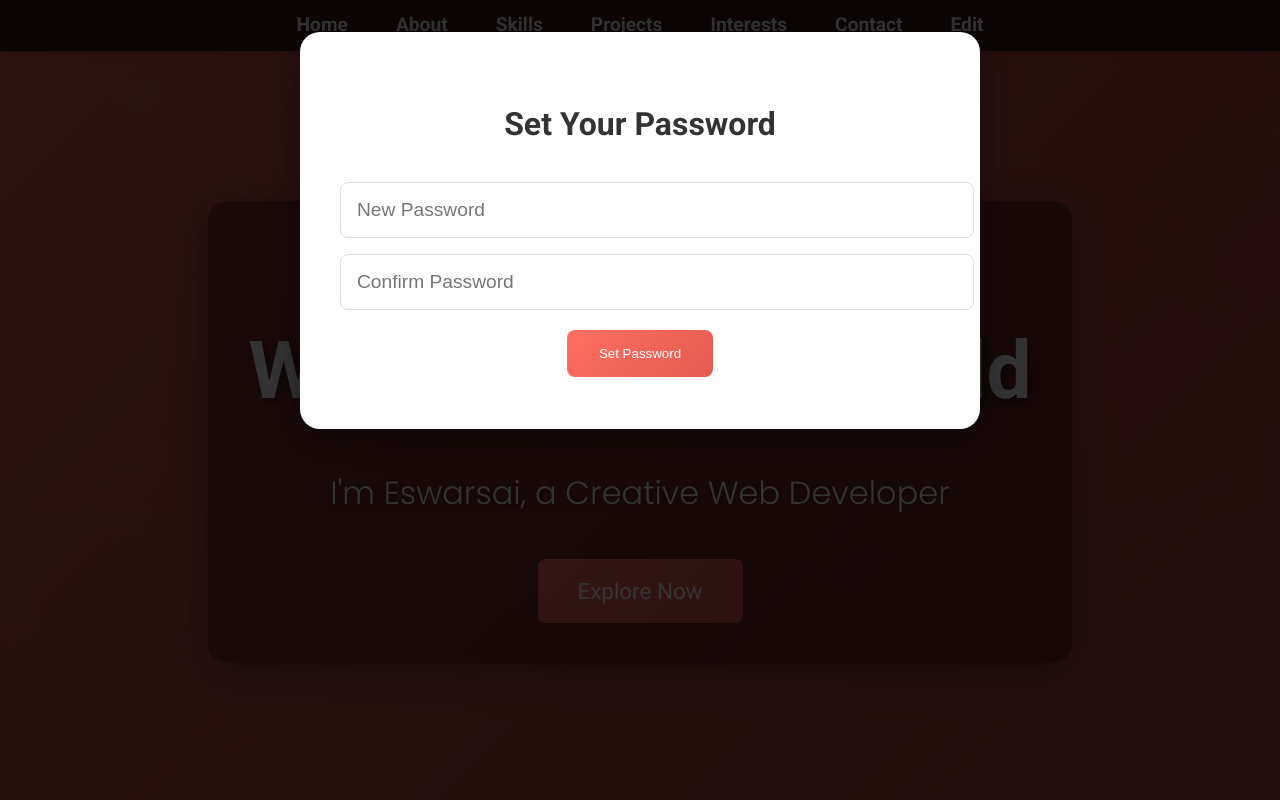
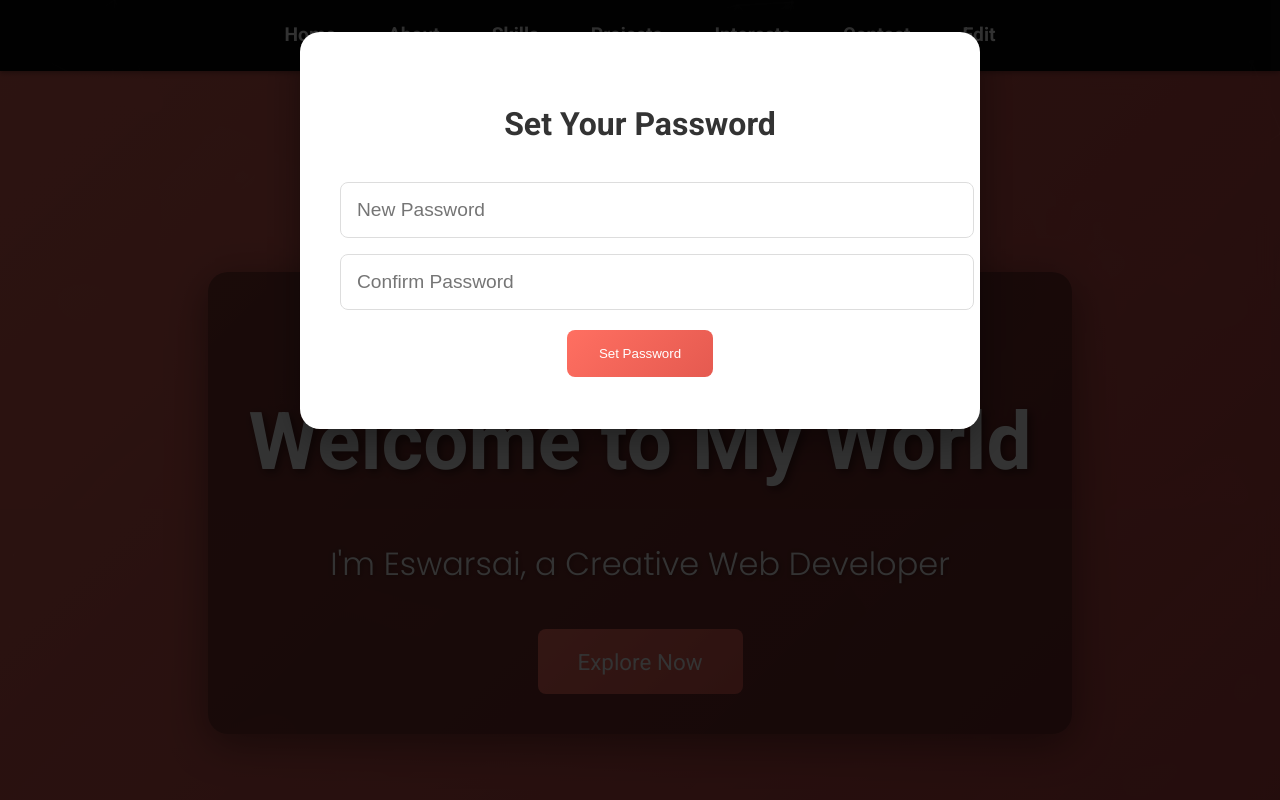
Before and after one commit to BoinaEswarsai/my-portfolio, a plain HTML site: page home.html in a window 1280 px wide. Shown: the top 800 px of the page. Drawn offline with nearby package versions, Linux system fonts and the light colour scheme.

Commit message:
Update styles.css

```diff
--- a/styles.css
+++ b/styles.css
@@ -487,43 +487,52 @@ label.cta-button {
     display: inline-block;
     cursor: pointer;
 }
+ /* Navbar scroll styles */
 .scrollable-navbar {
     overflow-x: auto;
     white-space: nowrap;
+    background-color: rgba(0, 0, 0, 0.7);
     padding: 10px 0;
-    background-color: rgba(0, 0, 0, 0.7); /* or your original navbar color */
+    position: sticky; /* Keep it fixed at top */
+    top: 0;
+    z-index: 999;
 }
 
+/* List becomes horizontal scrollable */
 .navbar-list {
     display: inline-flex;
-    gap: 20px;
-    padding: 0 20px;
+    gap: 16px;
+    padding: 0 16px;
+    margin: 0;
     list-style: none;
-    margin: 0;
 }
 
+/* Each item stays in a line */
 .navbar-list li {
-    display: inline-block;
+    flex-shrink: 0;
 }
 
-.navbar-list a {
-    text-decoration: none;
+/* Nav links */
+.navbar-list .nav-link {
+    display: inline-block;
     color: white;
     font-weight: 600;
-    padding: 8px 12px;
+    text-decoration: none;
+    padding: 10px 14px;
     border-radius: 6px;
-    transition: background-color 0.3s;
+    transition: background-color 0.3s ease;
+    white-space: nowrap;
 }
 
-.navbar-list a:hover {
-    background-color: rgba(255, 255, 255, 0.2);
+.navbar-list .nav-link:hover {
+    background-color: rgba(255, 255, 255, 0.15);
 }
 
-/* Optional: Hide scrollbar for clean look */
+/* Hide scrollbar for aesthetics */
 .scrollable-navbar::-webkit-scrollbar {
     display: none;
 }
 .scrollable-navbar {
-    -ms-overflow-style: none;  /* IE/Edge */
+    -ms-overflow-style: none;  /* Edge */
     scrollbar-width: none;     /* Firefox */
 }
```
